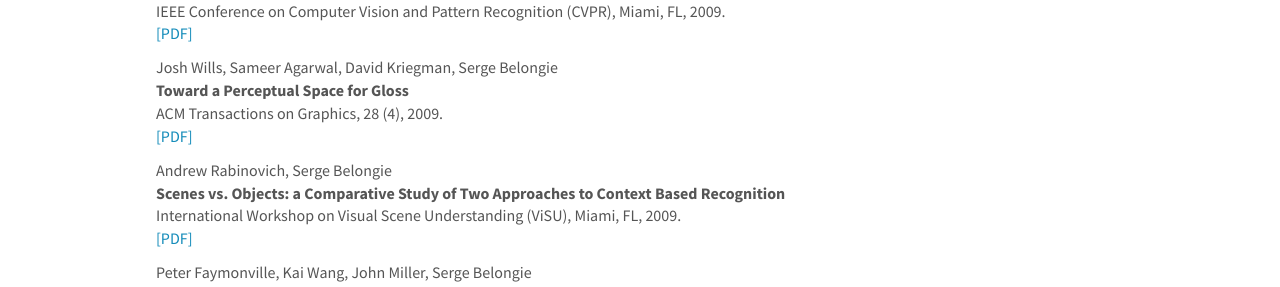
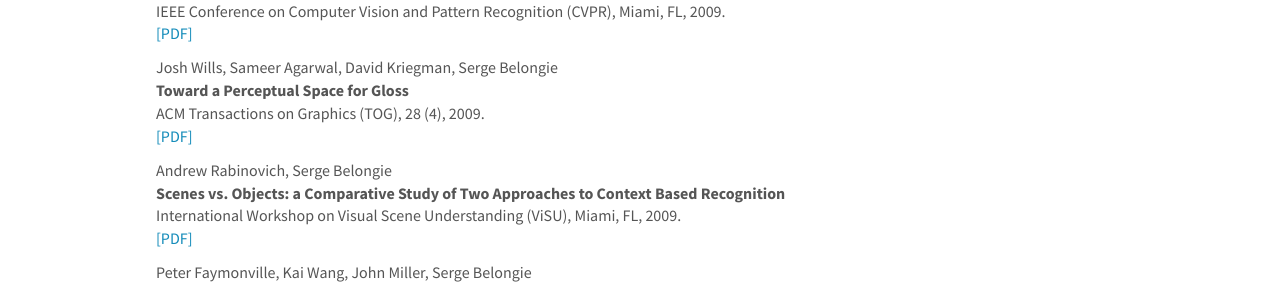
Before and after one commit to BelongieLab/belongielab.github.io, a Jekyll site: the page built from _pages/publications.md, in a window 1280 px wide and 900 px high, scrolled down 20657 px. Shown: the part 157-444 px from the top of the window. Built offline with Jekyll 4.4.1, drawn with Linux system fonts in a browser that asks for light colours; nearby versions of some CDN libraries; some of the changed text lies outside the part shown.

Commit message:
minor edits

```diff
--- a/_data/publist.yml
+++ b/_data/publist.yml
@@ -5,7 +5,7 @@
     display: ABS
     url: https://ptrmcl.github.io
   pub_type: article
-  venue: 'ACM Transactions on Graphics'
+  venue: 'ACM Transactions on Graphics (TOG), '
   title: Noise-Coded Illumination for Forensic and Photometric Video Analysis
 - address: Nashville
   author: "V\xE9steinn Sn\xE6bjarnarson, Kevin Du, Niklas Stoehr, Serge Belongie, Ryan Cotterell, Nico Lang, Stella Frank"
@@ -2467,7 +2467,7 @@
   pub_type: article
   ref: '191'
   title: Toward a Perceptual Space for Gloss
-  venue: 'ACM Transactions on Graphics, 28 (4), '
+  venue: 'ACM Transactions on Graphics (TOG), 28 (4), '
   volume: '28'
   year: '2009'
 - address: Miami, FL
```
